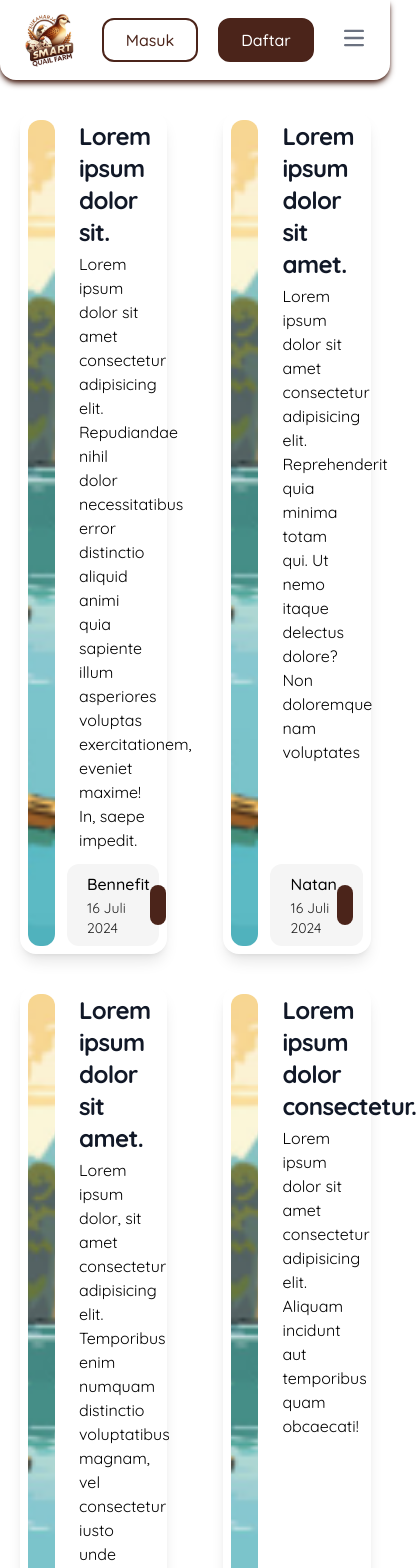
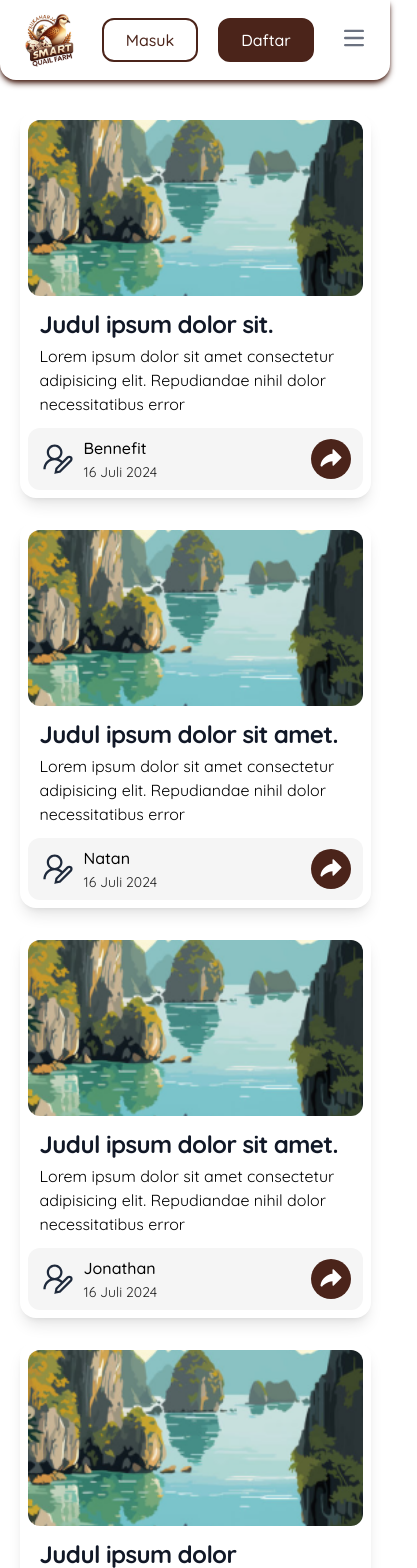
Before and after one commit to christ-saragih/web-puyuh, a React (Vite) app in the folder client-side/: page /artikel in a window 390 px wide. Shown: the top 1568 px of the page, 417 px wide, since content can reach past the window. Built offline with nearby package versions, Linux system fonts and the light colour scheme.

Commit message:
CREATED: Responsive design pada tampilan beranda guest

```diff
--- a/client-side/src/assets/style/index.css
+++ b/client-side/src/assets/style/index.css
@@ -23,7 +23,7 @@
 
 .swiper_container {
   height: 30rem;
-  padding: 1rem ;
+  padding: 1rem;
   position: relative;
 }
 
@@ -74,7 +74,7 @@
 .jumbotron-image {
   width: 100%;
   margin-top: 60px;
-  border-bottom-right-radius: 250px ;
+  border-bottom-right-radius: 250px;
 }
 
 .menu-item::after {
@@ -110,5 +110,4 @@
     height: 600px; /* Atur tinggi untuk tampilan desktop */
   }
 }
-
 /* guest end */
--- a/client-side/src/components/guest/ArticleItem.jsx
+++ b/client-side/src/components/guest/ArticleItem.jsx
@@ -4,22 +4,20 @@ import { LiaUserEditSolid } from "react-icons/lia";
 
 const ArticleItem = () => {
   return (
-    <div className="grid grid-cols-2 gap-x-14 gap-y-8">
-      <div className="flex gap-3 p-2 rounded-2xl shadow-lg">
-        <div className="w-[30%] rounded-xl overflow-hidden">
-          <img src={Artikel} alt="Artikel" className="h-full object-cover" />
+    <div className="grid sm:grid-cols-2 gap-x-10 gap-y-6 xl:gap-x-14 xl:gap-y-8">
+      <div className="flex gap-3 p-2 rounded-2xl shadow-lg flex-wrap xl:flex-nowrap">
+        <div className="w-full xl:w-[30%] h-44 xl:h-auto rounded-xl overflow-hidden">
+          <img src={Artikel} alt="Artikel" className="w-full h-full object-cover" />
         </div>
 
-        <div className="flex flex-col w-[70%]">
+        <div className="flex flex-col w-full xl:w-[70%]">
           <div className="px-3 flex-grow">
             <h3 className="mb-1 text-2xl font-bold tracking-tight text-gray-900">
-              Lorem ipsum dolor sit.
+              Judul ipsum dolor sit.
             </h3>
             <p>
               Lorem ipsum dolor sit amet consectetur adipisicing elit.
-              Repudiandae nihil dolor necessitatibus error distinctio aliquid
-              animi quia sapiente illum asperiores voluptas exercitationem,
-              eveniet maxime! In, saepe impedit.
+              Repudiandae nihil dolor necessitatibus error
             </p>
           </div>
 
@@ -39,20 +37,19 @@ const ArticleItem = () => {
         </div>
       </div>
 
-      <div className="flex gap-3 p-2 rounded-2xl shadow-lg">
-        <div className="w-[30%] rounded-xl overflow-hidden">
-          <img src={Artikel} alt="Artikel" className="h-full object-cover" />
+      <div className="flex gap-3 p-2 rounded-2xl shadow-lg flex-wrap xl:flex-nowrap">
+        <div className="w-full xl:w-[30%] h-44 xl:h-auto rounded-xl overflow-hidden">
+          <img src={Artikel} alt="Artikel" className="w-full h-full object-cover" />
         </div>
 
-        <div className="flex flex-col w-[70%]">
+        <div className="flex flex-col w-full xl:w-[70%]">
           <div className="px-3 flex-grow">
             <h3 className="mb-1 text-2xl font-bold tracking-tight text-gray-900">
-              Lorem ipsum dolor sit amet.
+              Judul ipsum dolor sit amet.
             </h3>
             <p>
               Lorem ipsum dolor sit amet consectetur adipisicing elit.
-              Reprehenderit quia minima totam qui. Ut nemo itaque delectus
-              dolore? Non doloremque nam voluptates
+              Repudiandae nihil dolor necessitatibus error
             </p>
           </div>
 
@@ -71,21 +68,19 @@ const ArticleItem = () => {
           </div>
         </div>
       </div>
-      <div className="flex gap-3 p-2 rounded-2xl shadow-lg">
-        <div className="w-[30%] rounded-xl overflow-hidden">
-          <img src={Artikel} alt="Artikel" className="h-full object-cover" />
+      <div className="flex gap-3 p-2 rounded-2xl shadow-lg flex-wrap xl:flex-nowrap">
+        <div className="w-full xl:w-[30%] h-44 xl:h-auto rounded-xl overflow-hidden">
+          <img src={Artikel} alt="Artikel" className="w-full h-full object-cover" />
         </div>
 
-        <div className="flex flex-col w-[70%]">
+        <div className="flex flex-col w-full xl:w-[70%]">
           <div className="px-3 flex-grow">
             <h3 className="mb-1 text-2xl font-bold tracking-tight text-gray-900">
-              Lorem ipsum dolor sit amet.
+              Judul ipsum dolor sit amet.
             </h3>
             <p>
-              Lorem ipsum dolor, sit amet consectetur adipisicing elit.
-              Temporibus enim numquam distinctio voluptatibus magnam, vel
-              consectetur iusto unde asperiores eos sint architecto nulla
-              perferendis.
+              Lorem ipsum dolor sit amet consectetur adipisicing elit.
+              Repudiandae nihil dolor necessitatibus error
             </p>
           </div>
 
@@ -104,15 +99,15 @@ const ArticleItem = () => {
           </div>
         </div>
       </div>
-      <div className="flex gap-3 p-2 rounded-2xl shadow-lg">
-        <div className="w-[30%] rounded-xl overflow-hidden">
-          <img src={Artikel} alt="Artikel" className="h-full object-cover" />
+      <div className="flex gap-3 p-2 rounded-2xl shadow-lg flex-wrap xl:flex-nowrap">
+        <div className="w-full xl:w-[30%] h-44 xl:h-auto rounded-xl overflow-hidden">
+          <img src={Artikel} alt="Artikel" className="w-full h-full object-cover" />
         </div>
 
-        <div className="flex flex-col w-[70%]">
+        <div className="flex flex-col w-full xl:w-[70%]">
           <div className="px-3 flex-grow">
             <h3 className="mb-1 text-2xl font-bold tracking-tight text-gray-900">
-              Lorem ipsum dolor consectetur.
+              Judul ipsum dolor consectetur.
             </h3>
             <p>
               Lorem ipsum dolor sit amet consectetur adipisicing elit. Aliquam
--- a/client-side/src/components/guest/BatchItem.jsx
+++ b/client-side/src/components/guest/BatchItem.jsx
@@ -7,7 +7,7 @@ const BatchItem = () => {
   const targetAmount = 5000000000; // contoh target dana proyek
 
   return (
-    <div className="max-w-md bg-white border border-gray-200 rounded-2xl shadow overflow-hidden">
+    <div className="w-full md:w-[47%] xl:w-1/3 bg-white border border-gray-200 rounded-2xl shadow-md overflow-hidden">
       <BatchItemImage imageUrl={BatchInvestasi} alt={"Batch Investasi"} />
 
       <BatchItemBody>
--- a/client-side/src/components/guest/BatchItemBody.jsx
+++ b/client-side/src/components/guest/BatchItemBody.jsx
@@ -7,7 +7,7 @@ import {
 
 const BatchItemBody = (props) => {
   const { children } = props;
-  return <div className="p-5">{children}</div>;
+  return <div className="p-3 lg:p-5">{children}</div>;
 };
 
 const BatchItemTitle = (props) => {
@@ -19,7 +19,7 @@ const BatchItemTitle = (props) => {
 
   return (
     <div className="relative">
-      <h5 className="mb-1 text-2xl font-bold tracking-tight text-gray-900 ">
+      <h5 className="mb-1 text-xl xl:text-2xl font-bold tracking-tight text-gray-900 ">
         {title}
       </h5>
       <p className="mb-3 font-normal text-gray-700">{location}</p>
@@ -69,13 +69,13 @@ const StatisticItem = (props) => {
   const { Icon, title, value } = props;
 
   return (
-    <div className="flex items-center gap-2">
+    <div className="flex flex-col items-start gap-1 xl:flex-row xl:items-center xl:gap-2">
       <div className="flex justify-center items-center w-10 h-10 rounded-full">
         <Icon className="w-full h-full text-[#4B241A]" />
       </div>
       <div>
         <p className="text-sm">{title}</p>
-        <p className="font-semibold ">{value}</p>
+        <p className="text-sm xl:text-base font-semibold">{value}</p>
       </div>
     </div>
   );
--- a/client-side/src/components/guest/BatchList.jsx
+++ b/client-side/src/components/guest/BatchList.jsx
@@ -2,12 +2,11 @@ import BatchItem from "./BatchItem";
 
 const BatchList = () => {
   return (
-    <div className="grid grid-cols-3 gap-x-14 gap-y-8">
+    <div className="flex justify-center flex-wrap gap-x-10 gap-y-6 xl:gap-x-14 xl:gap-y-8 xl:flex-nowrap">
       <BatchItem />
       <BatchItem />
-      <BatchItem />
+      <BatchItem className={"col-span-2 text-center"}/>
       {/* <BatchItem />
-      <BatchItem />
       <BatchItem /> */}
     </div>
   );
--- a/client-side/src/components/guest/Navbar.jsx
+++ b/client-side/src/components/guest/Navbar.jsx
@@ -7,7 +7,7 @@ const Navbar = () => {
       <div className="max-w-screen-xl flex flex-wrap items-center justify-between mx-auto px-4 py-2">
         <NavLink to="/" className="flex items-center space-x-3">
           <img src={Logo} className="h-16" alt="Logo" />
-          <span className="hidden lg:block self-center text-2xl font-semibold whitespace-nowrap">
+          <span className="hidden xl:block self-center text-2xl font-semibold whitespace-nowrap">
             CV Slamet Quail Farm
           </span>
         </NavLink>
--- a/client-side/src/layouts/GuestLayout.jsx
+++ b/client-side/src/layouts/GuestLayout.jsx
@@ -1,6 +1,6 @@
 const GuestLayout = (props) => {
   const { children, className = "" } = props;
-  return <div className={"w-[90%] mx-auto mb-20 " + className}>{children}</div>;
+  return <div className={"w-[90%] mx-auto mb-14 md:mb-20 " + className}>{children}</div>;
 };
 
 export default GuestLayout;
```
Also changed, not shown: client-side/src/pages/guest/Dashboard.jsx (+24 -24 lines).
